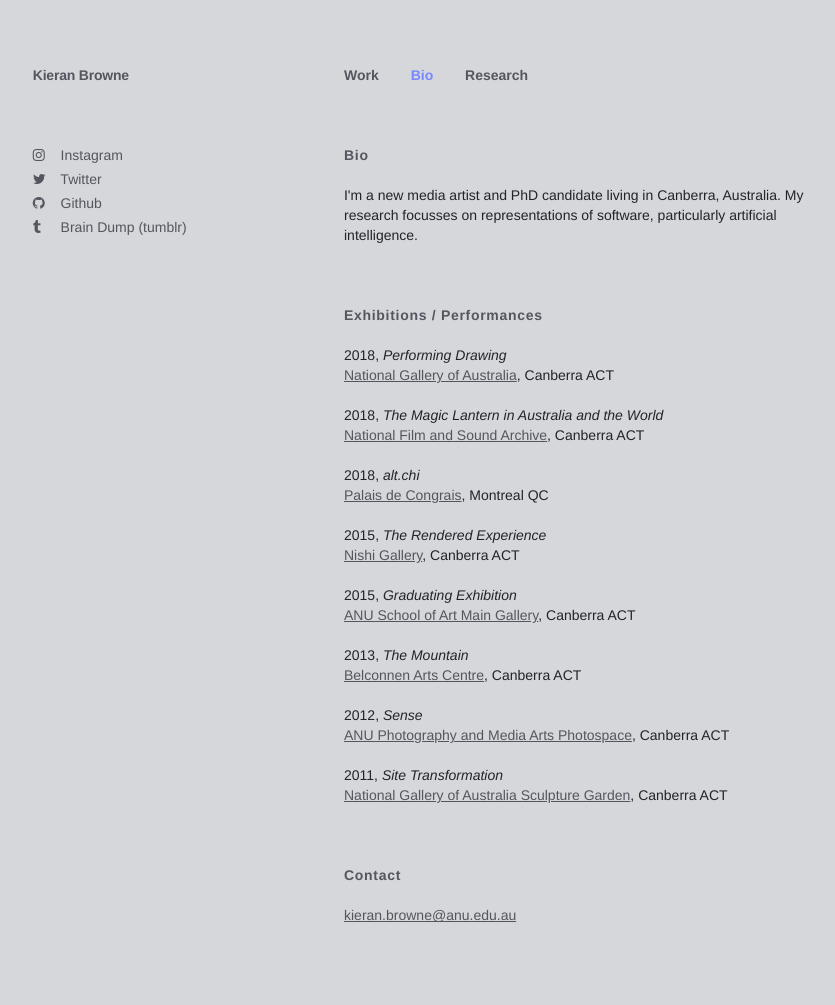
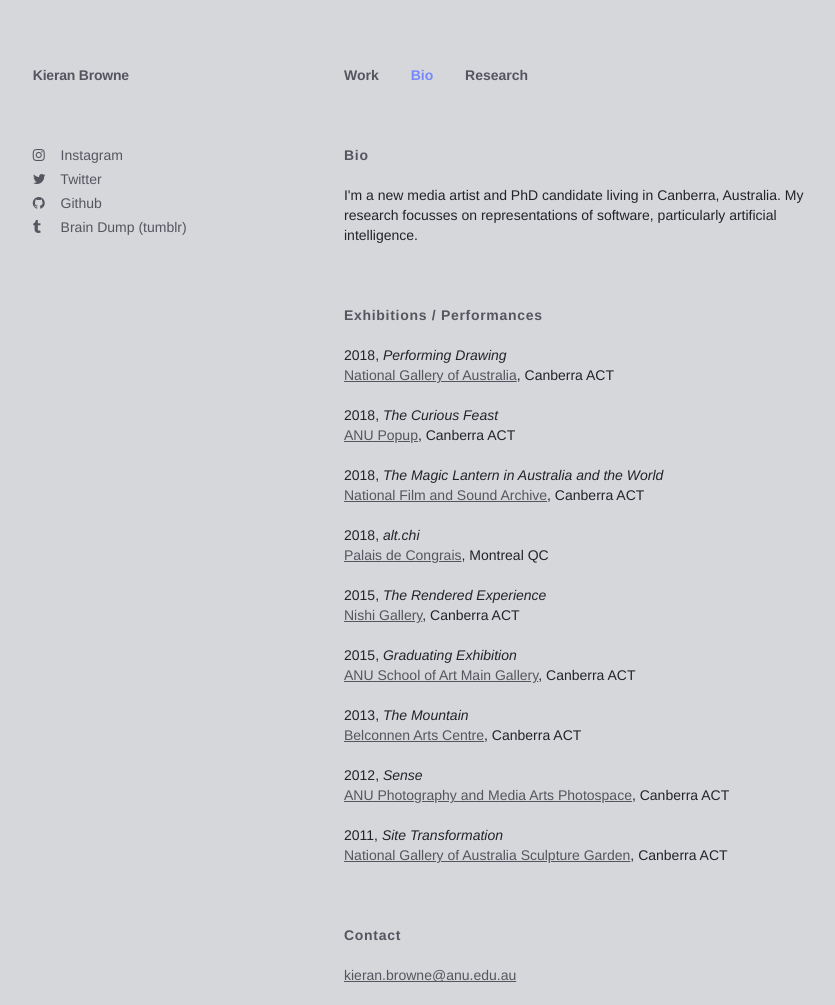
Before and after one commit to kieranbrowne/kieranbrowne.github.io, a Jekyll site: the page built from bio.html, in a window 1280 px wide. Shown: the whole page, without its empty margins (106-941 px from the left). Built offline with Jekyll 4.4.1, drawn with Linux system fonts in a browser that asks for light colours; before the commit the page ends 945 px from its top, so only the background shows below that.

Commit message:
added the curious feast

```diff
--- a/bio.html
+++ b/bio.html
@@ -36,6 +36,9 @@
       2018, <i>Performing Drawing</i><br><a href="https://nga.gov.au/performingdrawing/default.cfm">National Gallery of Australia</a>, Canberra ACT
       </p>
       <p>
+      2018, <i>The Curious Feast</i><br><a href="https://pop-up.anu.edu.au/whats-happening/curious-feast-national-science-week">ANU Popup</a>, Canberra ACT
+      </p>
+      <p>
       2018, <i>The Magic Lantern in Australia and the World</i><br><a href="http://soad.cass.anu.edu.au/events/conference-magic-lantern-australia-world">National Film and Sound Archive</a>, Canberra ACT
       </p>
       <p>
```
